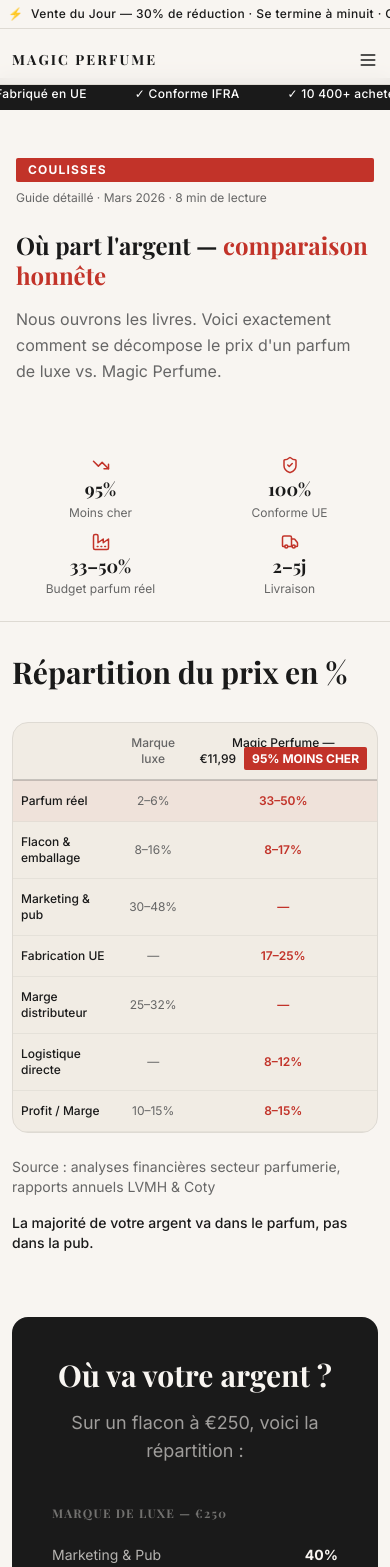
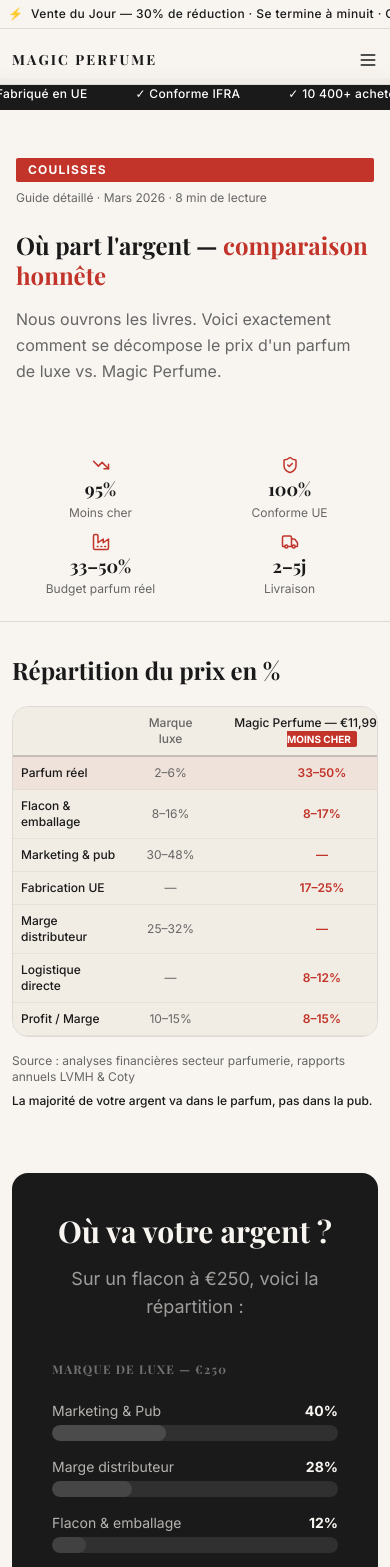
Before and after one commit to 0mm7/tryscent, a React (Vite) app: page /coulisses in a window 390 px wide. Shown: the top 1567 px of the page. Built offline with nearby package versions, Linux system fonts and the light colour scheme; the HTML template or start-up script is replaced by a standard one; a web font is replaced by a local one.

Commit message:
fix: make price breakdown table and summary text fully responsive for mobile (no overflow, better wrapping)

```diff
--- a/src/pages/Coulisses.tsx
+++ b/src/pages/Coulisses.tsx
@@ -62,31 +62,31 @@ const Coulisses = () => (
     <article className="max-w-7xl mx-auto px-3 sm:px-6 md:px-10 lg:px-16 py-8 sm:py-16 lg:py-20">
       {/* Pct table */}
       <div className="mb-16">
-        <h2 className="font-serif text-3xl lg:text-4xl font-bold mb-8">Répartition du prix en %</h2>
-        <div className="overflow-x-auto bg-secondary rounded-2xl border border-border">
-          <table className="w-full text-base">
+        <h2 className="font-serif text-2xl sm:text-3xl lg:text-4xl font-bold mb-5 sm:mb-8">Répartition du prix en %</h2>
+        <div className="overflow-x-auto bg-secondary rounded-2xl border border-border scrollbar-hide">
+          <table className="min-w-[420px] w-full text-xs sm:text-sm md:text-base">
             <thead>
               <tr className="border-b-2 border-foreground/20">
-                <th className="text-left py-3 sm:py-5 px-2 sm:px-6 font-sans font-medium text-muted-foreground text-xs sm:text-sm"></th>
-                <th className="text-center py-3 sm:py-5 px-2 sm:px-6 font-sans font-medium text-muted-foreground text-xs sm:text-sm">Marque luxe</th>
-                <th className="text-center py-3 sm:py-5 px-2 sm:px-6 font-sans font-medium relative text-xs sm:text-sm">
+                <th className="text-left py-2 sm:py-3 px-2 sm:px-4 font-sans font-medium text-muted-foreground text-xs sm:text-sm"></th>
+                <th className="text-center py-2 sm:py-3 px-2 sm:px-4 font-sans font-medium text-muted-foreground text-xs sm:text-sm">Marque luxe</th>
+                <th className="text-center py-2 sm:py-3 px-2 sm:px-4 font-sans font-medium relative text-xs sm:text-sm">
                   <span className="text-foreground">Magic Perfume — €11,99</span>
-                  <span className="ml-2 bg-primary text-primary-foreground text-xs font-bold px-2 py-1 rounded-sm">95% MOINS CHER</span>
+                  <span className="ml-1 sm:ml-2 bg-primary text-primary-foreground text-[10px] sm:text-xs font-bold px-1.5 sm:px-2 py-0.5 sm:py-1 rounded-sm">95% MOINS CHER</span>
                 </th>
               </tr>
             </thead>
             <tbody>
               {pctRows.map((r, i) => (
                 <tr key={i} className={`border-b border-border/60 ${r.highlight ? "bg-primary/5" : ""}`}>
-                  <td className="py-3 sm:py-5 px-2 sm:px-6 font-medium text-xs sm:text-sm">{r.label}</td>
-                  <td className="py-3 sm:py-5 px-2 sm:px-6 text-center text-muted-foreground text-xs sm:text-sm">{r.lux}</td>
-                  <td className="py-3 sm:py-5 px-2 sm:px-6 text-center font-semibold text-primary text-xs sm:text-sm">{r.mp}</td>
+                  <td className="py-2 sm:py-3 px-2 sm:px-4 font-medium text-xs sm:text-sm">{r.label}</td>
+                  <td className="py-2 sm:py-3 px-2 sm:px-4 text-center text-muted-foreground text-xs sm:text-sm">{r.lux}</td>
+                  <td className="py-2 sm:py-3 px-2 sm:px-4 text-center font-semibold text-primary text-xs sm:text-sm">{r.mp}</td>
                 </tr>
               ))}
             </tbody>
           </table>
         </div>
-        <div className="flex flex-col md:flex-row gap-4 mt-6 text-sm text-muted-foreground">
+        <div className="flex flex-col sm:flex-row gap-2 sm:gap-4 mt-4 sm:mt-6 text-xs sm:text-sm text-muted-foreground">
           <p className="flex-1">Source : analyses financières secteur parfumerie, rapports annuels LVMH & Coty</p>
           <p className="flex-1 font-medium text-foreground">La majorité de votre argent va dans le parfum, pas dans la pub.</p>
         </div>
```
